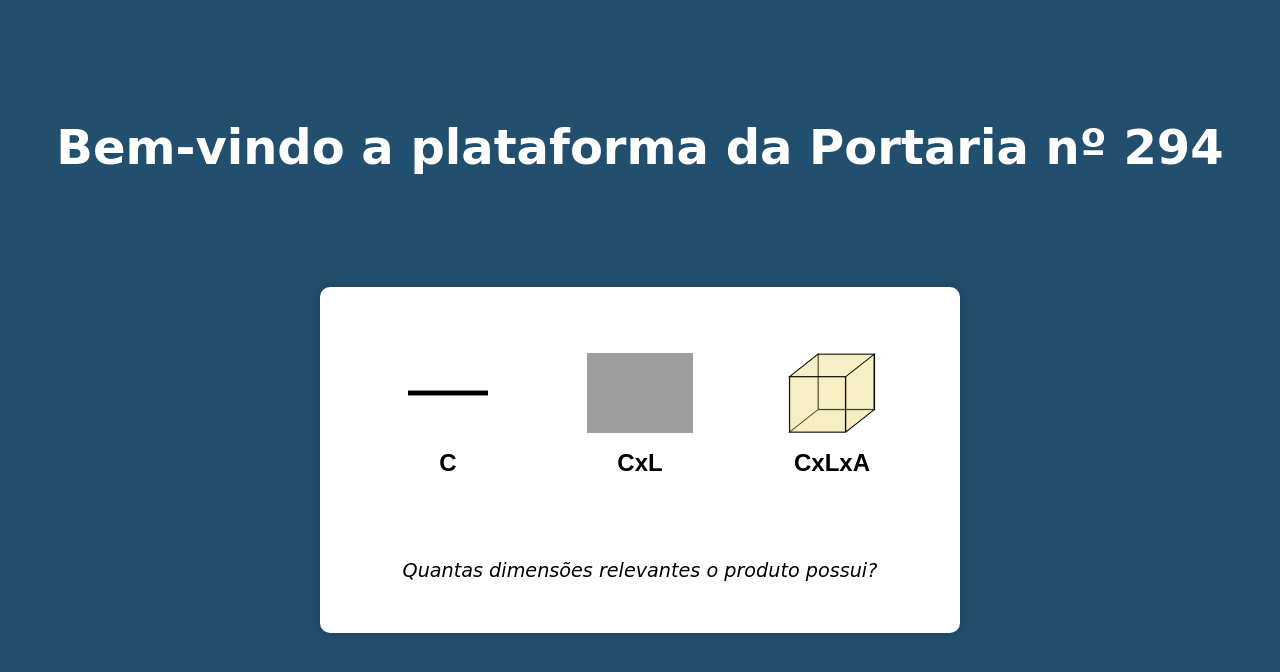
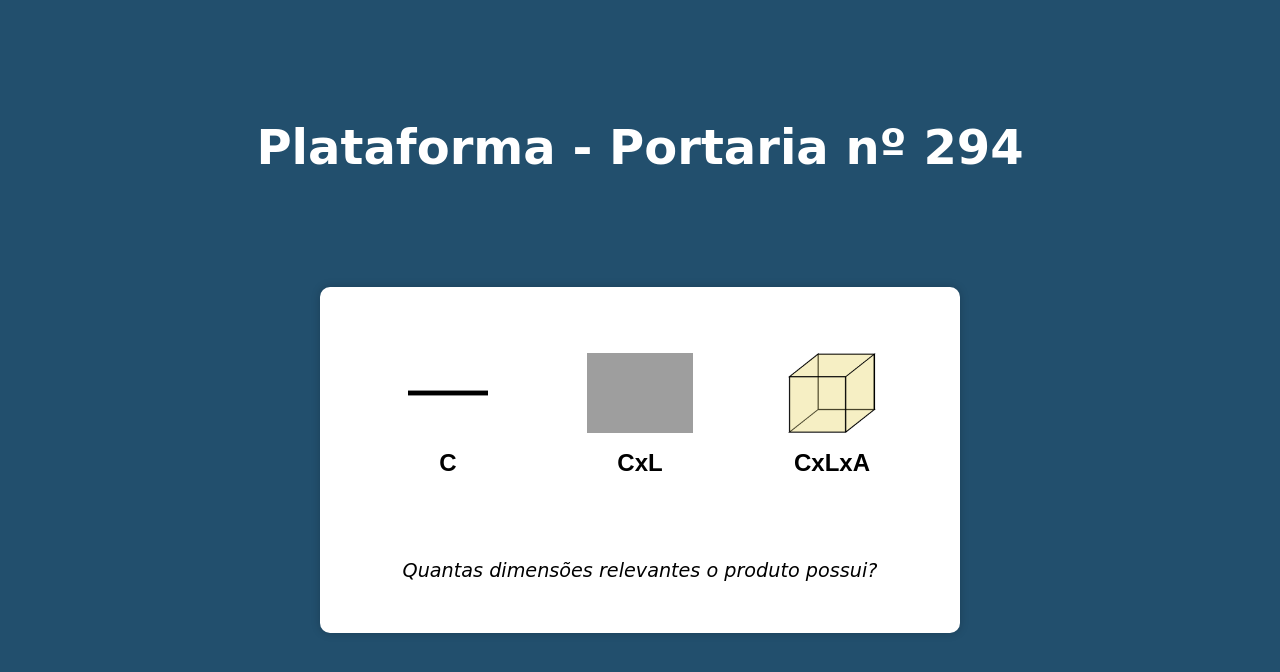
Before and after one commit to brian-nunes/portaria-294, a React (Create React App) app: page / in a window 1280 px wide. Shown: the top 672 px of the page. Built offline with nearby package versions, Linux system fonts and the light colour scheme; grey boxes are pictures that could not be loaded.

Commit message:
Minor changes

```diff
--- a/src/App.tsx
+++ b/src/App.tsx
@@ -14,7 +14,7 @@ const App: React.FC = () => {
 
   return (
     <div className="mainContainer">
-        <h1>Bem-vindo a plataforma da Portaria nº 294</h1>
+        <h1>Plataforma - Portaria nº 294</h1>
         <div className="centralContainer">
           {step === Steps.AskDimensions && <DimensionsBox/>}
           {step === Steps.AskNominal && <NominalBox/>}
```
